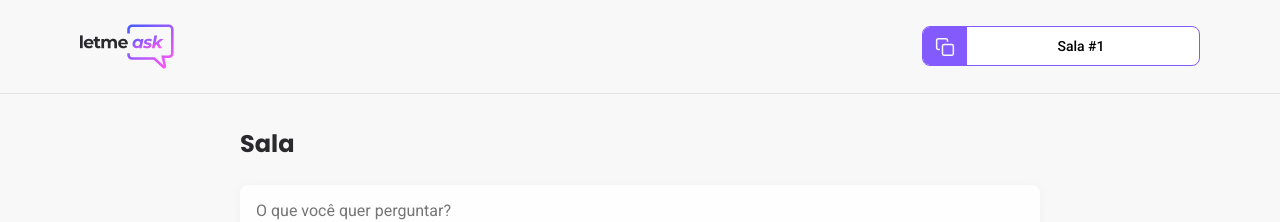
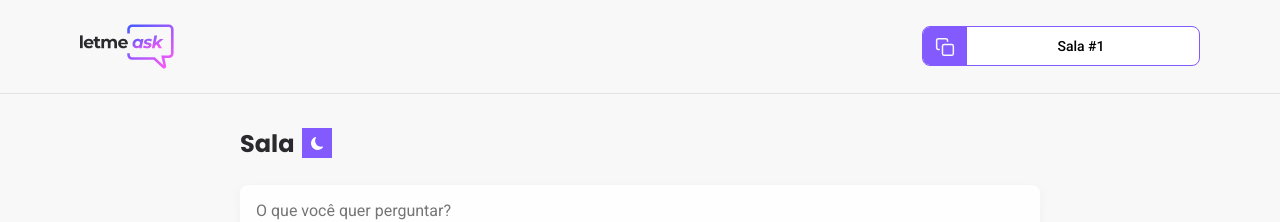
Before and after one commit to larissadantier/Letmeask, a React (Create React App) app: page /rooms/1 in a window 1280 px wide. Shown: the top 222 px of the page. Built offline with nearby package versions, Linux system fonts and the light colour scheme; no server answers; the database is empty.

Commit message:
Dark Theme Finish

```diff
--- a/src/components/Question/index.tsx
+++ b/src/components/Question/index.tsx
@@ -1,6 +1,7 @@
 import { ReactNode } from "react"
 import cx from 'classnames';
 import './styles.scss'
+import { useTheme } from "../../hooks/useTheme";
 
 type QuestionProps = {
 	content:string;
@@ -32,7 +33,7 @@ export function Question({
 			<footer>
 				<div className="user-info">
 					<img src={author.avatar} alt={author.name} />
-					<span>{author.name}</span>
+					<p>{author.name}</p>
 				</div>
         <div>{children}</div>
 			</footer>
--- a/src/components/Question/styles.scss
+++ b/src/components/Question/styles.scss
@@ -41,7 +41,7 @@
            height:32px;
            border-radius: 50%;
          }
-         span {
+         p {
            margin-left: 8px;
            color: #737380;
            font-size: 14px;
--- a/src/components/RoomCode/index.tsx
+++ b/src/components/RoomCode/index.tsx
@@ -6,15 +6,16 @@ type RoomCodeProps = {
 }
 
 export function RoomCode(props: RoomCodeProps ){
+
   function copyRoomCodeToClipboard(){
     navigator.clipboard.writeText(props.code)
   }
     return(
-        <button className="room-code" onClick={copyRoomCodeToClipboard}>
+        <button id="room-code" onClick={copyRoomCodeToClipboard}>
 					<div>
 						<img src={copyImg} alt="Copy room code" />
 					</div>
-				 	<span>Sala #{props.code}</span>
+				 	<p>Sala #{props.code}</p>
         </button>
     )
 }
--- a/src/components/RoomCode/styles.scss
+++ b/src/components/RoomCode/styles.scss
@@ -1,4 +1,4 @@
-.room-code{
+#room-code{
     height:40px;
     border-radius: 8px;
     overflow:hidden;
@@ -17,7 +17,7 @@
       align-items: center;
     }
 
-    span {
+    p {
 			width: 232px;
 			display: block;
 			align-self: center;
--- a/src/components/Toggle/styles.scss
+++ b/src/components/Toggle/styles.scss
@@ -0,0 +1,15 @@
+.toggleTheme {
+    width:10%;
+    border: 0;
+}
+
+.toggleTheme{
+    display: flex;
+    width:30px;
+    height:30px;
+    align-items:center;
+    justify-content:center;
+    background:#835afd;
+    margin-left: 0.5rem;
+    padding: 0.5rem;
+}
--- a/src/pages/AdminRoom.tsx
+++ b/src/pages/AdminRoom.tsx
@@ -3,6 +3,7 @@ import deleteImg from '../assets/images/delete.svg';
 import checkImg from '../assets/images/check.svg';
 import answerImg from '../assets/images/answer.svg';
 import logoImg from '../assets/images/logo.svg';
+import logoLightImg from '../assets/images/logo-light.svg'
 import { Button } from '../components/Button';
 import { Question } from '../components/Question';
 import { RoomCode } from '../components/RoomCode';
@@ -10,6 +11,8 @@ import { useRoom } from '../hooks/useRoom';
 import { database } from '../services/firebase';
 
 import '../styles/room.scss';
+import { useTheme } from '../hooks/useTheme';
+import { Toggle } from '../components/Toggle';
 
 type RoomParams = {
   id: string;
@@ -21,6 +24,7 @@ export function AdminRoom(){
     const roomId = params.id;
 
     const { title, questions } = useRoom(roomId)
+    const {theme} = useTheme();
 
     console.log(questions);
 
@@ -51,10 +55,10 @@ export function AdminRoom(){
     }
 
     return(
-        <div id='page-room'>
+        <div id='page-room' className={theme}>
 					<header>
 						<div className='content'>
-							<img src={logoImg} alt="Letmeask" />
+							<img src={theme === 'light' ? logoImg : logoLightImg} alt="Letmeask" />
 							<div>
 								<RoomCode code={roomId}/>
 								<Button isOutlined onClick={handleEndRoom}>Encerrar Sala</Button>
@@ -65,6 +69,7 @@ export function AdminRoom(){
 					<main className="content">
 						<div className='room-title'>
 							<h1>Sala {title}</h1>
+              <Toggle />
 							{questions.length > 0 && <span>{questions.length} pergunta(s)</span>}
 						</div>
 
--- a/src/pages/Room.tsx
+++ b/src/pages/Room.tsx
@@ -1,12 +1,14 @@
 import { FormEvent, useState } from 'react';
 import {useParams} from 'react-router-dom'
-
+import logoLightImg from '../assets/images/logo-light.svg'
 import logoImg from '../assets/images/logo.svg';
 import { Button } from '../components/Button/';
 import { Question } from '../components/Question/';
 import { RoomCode } from '../components/RoomCode/';
+import { Toggle } from '../components/Toggle';
 import { useAuth } from '../hooks/useAuth';
 import { useRoom } from '../hooks/useRoom';
+import { useTheme } from '../hooks/useTheme';
 import { database } from '../services/firebase';
 
 import '../styles/room.scss';
@@ -21,7 +23,8 @@ export function Room(){
     const [newQuestion, setNewQuestion] = useState('');
     const roomId = params.id;
 
-    const { title, questions } = useRoom(roomId)
+    const { title, questions } = useRoom(roomId);
+    const {theme} = useTheme();
 
     async function handleSendQuestion(event: FormEvent){
       event.preventDefault();
@@ -60,10 +63,10 @@ export function Room(){
     }
 
     return(
-        <div id='page-room'>
+        <div id='page-room' className={theme}>
 					<header>
 						<div className='content'>
-							<img src={logoImg} alt="Letmeask" />
+							<img src={theme === 'light' ? logoImg : logoLightImg} alt="Letmeask" />
 							<RoomCode code={roomId}/>
 						</div>
 					</header>
@@ -71,6 +74,7 @@ export function Room(){
 					<main className="content">
 						<div className='room-title'>
 							<h1>Sala {title}</h1>
+              <Toggle />
 							{questions.length > 0 && <span>{questions.length} pergunta(s)</span>}
 						</div>
 
--- a/src/styles/room.scss
+++ b/src/styles/room.scss
@@ -1,4 +1,13 @@
 #page-room{
+
+	&.dark {
+		height:100vh;
+		background:#292929;
+	h1, h2, span{
+      color: #FFF;
+    }
+   }
+
 	header{
 		padding:24px;
 		border-bottom: 1px solid #e2e2e2;
@@ -22,8 +31,8 @@
           height:40px;
         }
       }
-		}
-	}
+	 }
+  }
 }
 
 main {
@@ -50,6 +59,12 @@ main {
 			font-weight: 500;
 			font-size: 14px;
 		}
+
+    p {
+      font-size: 14px;
+			color: #737380;
+			font-weight: 500;
+    }
 	}
 
 	form{
```
Also changed, not shown: src/styles/auth.scss (+4 -5 lines).
